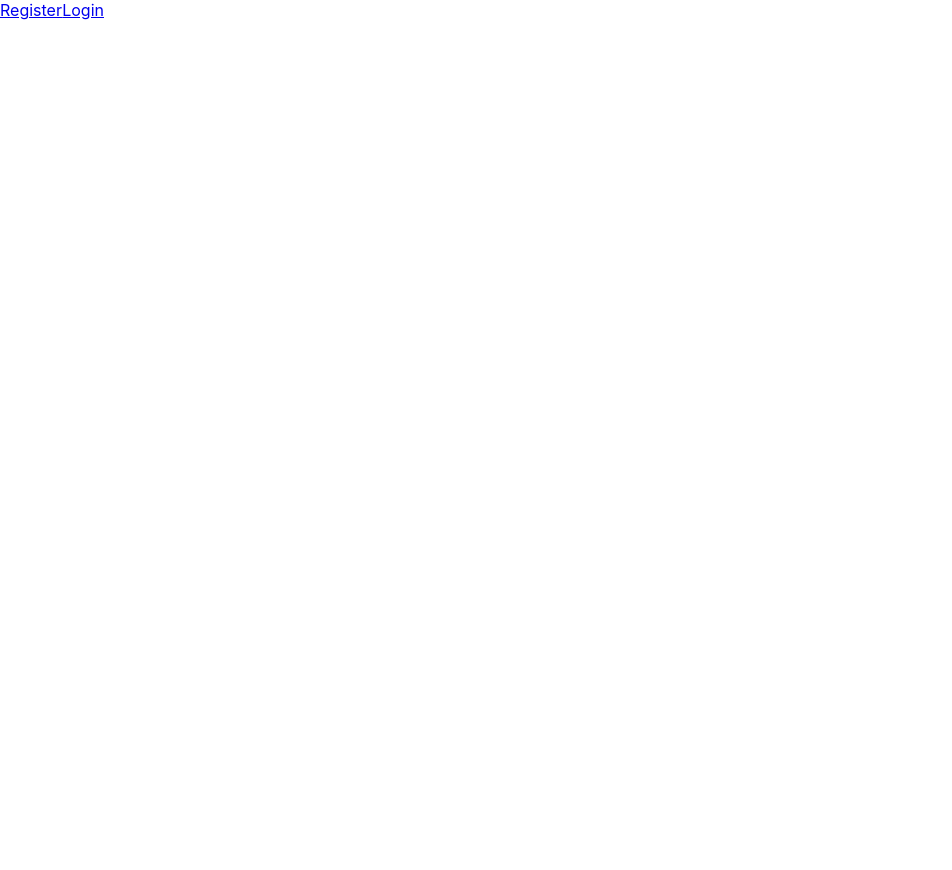
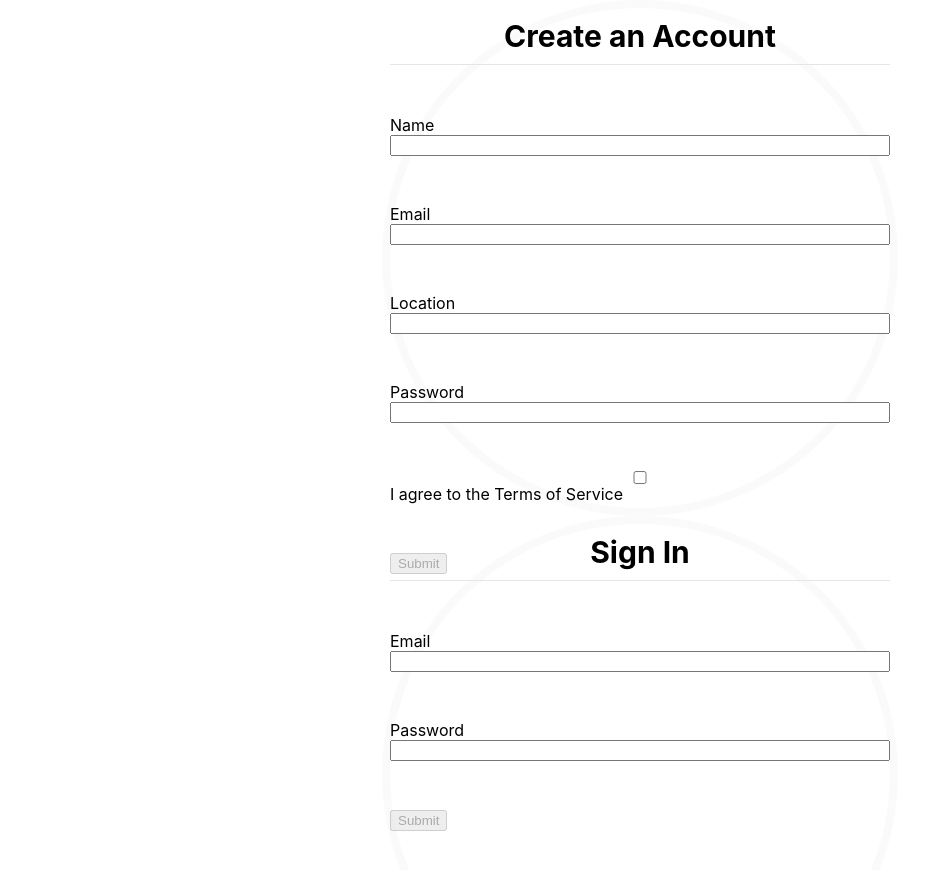
Before and after one commit to BW-African-Marketplace-II/FE-React, a React (Create React App) app in the folder fe-react/: page / in a window 1280 px wide. Shown: the top 870 px of the page, without its empty margins (0-952 px from the left). Before the commit the page ends 800 px from the top, so only its background shows below. Built offline with nearby package versions, Linux system fonts and the light colour scheme.

Commit message:
Removed route paths

```diff
--- a/fe-react/src/App.js
+++ b/fe-react/src/App.js
@@ -7,22 +7,8 @@ import SignInForm from './components/signInForm'
 function App() {
   return (
     <div className="App">
-      <nav>
-        <div className="nav-links">
-          {/* <Link to="/">Home</Link> */}
-          <Link to="/register">Register</Link>
-          <Link to="/login">Login</Link>
-        </div>
-      </nav>
-      <Switch>
-         {/* <Route exact path="/"></Route> */}
-         <Route path="/register">
-           <SignUpForm />
-         </Route>
-         <Route path="/login">
-           <SignInForm />
-         </Route>
-      </Switch>
+      <SignUpForm />
+      <SignInForm />
     </div>
   );
 }
```
